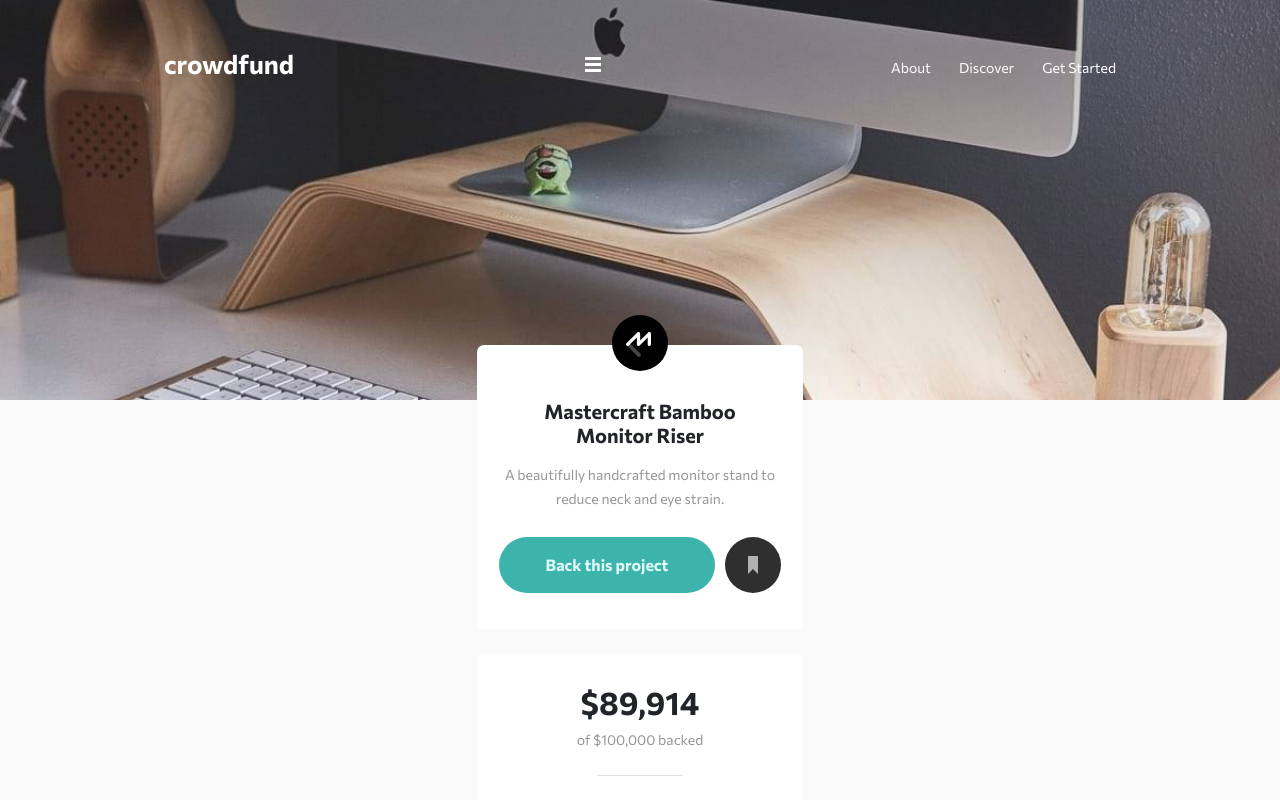
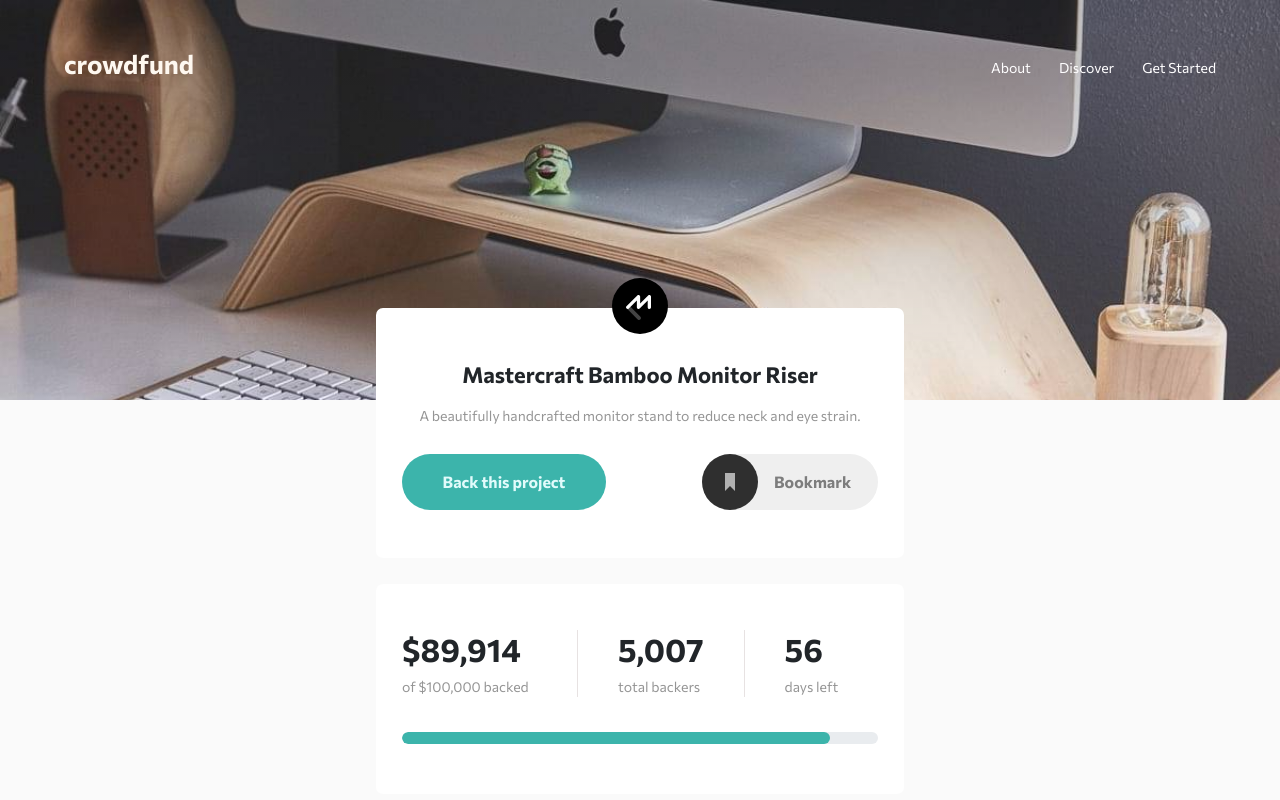
Before and after one commit to Francisco-Webdeveloper/crowdfund, a React (Create React App) app: page /project-crowdfunding/1 in a window 1280 px wide. Shown: the top 800 px of the page. Built offline with nearby package versions, Linux system fonts and the light colour scheme.

Commit message:
add 1 additional breakpoint and adjusted css

```diff
--- a/src/components/About/About.module.scss
+++ b/src/components/About/About.module.scss
@@ -5,7 +5,7 @@
   font-size: 18px;
   font-weight: 700;
   margin-bottom: 23px;
-  @media (min-width: 1440px) {
+  @media (min-width: 992px) {
     font-size: 20px;
     margin-bottom: 36px;
   }
@@ -16,7 +16,7 @@
   line-height: 25px;
   color: $paragraph-color;
   white-space: pre-wrap;
-  @media (min-width: 1440px) {
+  @media (min-width: 992px) {
     font-size: 16px;
     line-height: 30px;
     margin-bottom: 39px;
--- a/src/components/CampaignList/CampaignList.module.scss
+++ b/src/components/CampaignList/CampaignList.module.scss
@@ -7,7 +7,7 @@
   font-size: 14px;
   margin-top: 24px;
   margin-bottom: 24px;
-  @media (min-width: 1440px) {
+  @media (min-width: 992px) {
     padding: 24px 26px 24px 27px;
     position: relative;
   }
@@ -18,8 +18,11 @@
   align-items: center;
   padding-top: 12px;
   margin-bottom: 34px;
+  @media (min-width: 992px) {
+    margin-bottom: 0;
+    padding-bottom: 16px;
+  }
   @media (min-width: 1440px) {
-    margin-bottom: 0;
     padding-bottom: 8px;
   }
 }
@@ -32,7 +35,7 @@ input[type="radio"] {
   height: 22px;
   margin-right: 16px;
   outline: none;
-  @media (min-width: 1440px) {
+  @media (min-width: 992px) {
     cursor: pointer;
     width: 24px;
     height: 24px;
@@ -48,7 +51,7 @@ input[type="radio"] {
     height: 60%;
     margin: 20% auto;
     border-radius: 50%;
-    @media (min-width: 1440px) {
+    @media (min-width: 992px) {
       margin: 20% 22%;
     }
   }
@@ -59,8 +62,10 @@ input[type="radio"] {
 
 .noProduct {
   font-weight: 700;
+  @media (min-width: 992px) {
+    font-size: 16px;
+  }
   @media (min-width: 1440px) {
-    font-size: 16px;
     padding-right: 18px;
     padding-bottom: 10px;
   }
@@ -70,10 +75,12 @@ input[type="radio"] {
   color: $paragraph-color;
   margin-bottom: 14px;
   line-height: 24px;
-  @media (min-width: 1440px) {
+  @media (min-width: 992px) {
     font-size: 15px;
     line-height: 28px;
-    padding-left: 50px;
     margin-bottom: 8px;
   }
+  @media (min-width: 1440px) {
+    padding-left: 50px;
+  }
 }
--- a/src/components/CampaignList/index.js
+++ b/src/components/CampaignList/index.js
@@ -46,7 +46,6 @@ export const CampaignList = ({
         </div>
         <p className={styles.description}>{noRewardPledgeDescription}</p>
       </div>
-      {/* {campaignsList} */}
       <ProductCampaignList
         campaigns={campaigns}
         formData={formData}
--- a/src/components/Navbar/Navbar.module.scss
+++ b/src/components/Navbar/Navbar.module.scss
@@ -9,6 +9,10 @@
   background: transparent;
   // Desktop
   @media (min-width: 992px) {
+    padding: 48px 64px;
+    z-index: 1;
+  }
+  @media (min-width: 1440px) {
     padding: 48px 164px;
     z-index: 1;
   }
@@ -17,7 +21,7 @@
     color: #fff;
     font-weight: 600;
     font-size: 26px;
-    @media (min-width: 1440px) {
+    @media (min-width: 992px) {
       // Desktop
       color: #fef8f0;
     }
@@ -26,7 +30,7 @@
   .menuIcon {
     cursor: pointer;
     margin-bottom: 6px;
-    @media (min-width: 1440px) {
+    @media (min-width: 992px) {
       display: none;
     }
   }
--- a/src/components/Pledge/Pledge.module.scss
+++ b/src/components/Pledge/Pledge.module.scss
@@ -6,11 +6,14 @@
   padding: 24px 0 10px 0;
   margin: 10px -22px 0 -22px;
   border-top: 1px solid #d5d0d0;
+  @media (min-width: 992px) {
+    margin-top: 24px;
+  }
   @media (min-width: 1440px) {
     display: flex;
     justify-content: space-between;
     align-items: center;
-    margin: 10px -27px 0 -27px;
+    margin: 24px -27px 0 -27px;
     padding: 24px 27px 0 27px;
   }
 }
--- a/src/components/PledgesModalCard/PledgesModalCard.module.scss
+++ b/src/components/PledgesModalCard/PledgesModalCard.module.scss
@@ -4,17 +4,23 @@
   width: 326px;
   margin: 0 auto;
   margin-top: 118px;
+  @media (min-width: 992px) {
+    width: 528px;
+    margin-top: 180px;
+  }
   @media (min-width: 1440px) {
     width: 732px;
-    margin-top: 180px;
   }
 }
 
 .modalContainer {
   padding: 36px 24px 4px 24px;
-  @media (min-width: 1440px) {
+  @media (min-width: 992px) {
     padding: 50px 48px 22px 48px;
   }
+  // @media (min-width: 1440px) {
+  //   padding: 50px 48px 22px 48px;
+  // }
 
   .header {
     display: flex;
@@ -25,19 +31,27 @@
     font-size: 18px;
     font-weight: 700;
     margin-bottom: 23px;
-    @media (min-width: 1440px) {
+    @media (min-width: 992px) {
       font-size: 24px;
       margin-bottom: 16px;
     }
+    // @media (min-width: 1440px) {
+    //   font-size: 24px;
+    //   margin-bottom: 16px;
+    // }
   }
 
   .modalClose {
     height: 15px;
     cursor: pointer;
-    @media (min-width: 1440px) {
+    @media (min-width: 992px) {
       margin-top: -25px;
       margin-right: -15px;
     }
+    // @media (min-width: 1440px) {
+    //   margin-top: -25px;
+    //   margin-right: -15px;
+    // }
   }
 
   .introduction {
@@ -45,10 +59,15 @@
     line-height: 25px;
     color: $paragraph-color;
     white-space: pre-wrap;
-    @media (min-width: 1440px) {
+    @media (min-width: 992px) {
       font-size: 16px;
       line-height: 30px;
       margin-bottom: 32px;
     }
+    // @media (min-width: 1440px) {
+    //   font-size: 16px;
+    //   line-height: 30px;
+    //   margin-bottom: 32px;
+    // }
   }
 }
--- a/src/components/ProductCampaignList/ProductCampaignList.module.scss
+++ b/src/components/ProductCampaignList/ProductCampaignList.module.scss
@@ -9,7 +9,7 @@
   font-size: 14px;
   margin-top: 24px;
   margin-bottom: 24px;
-  @media (min-width: 1440px) {
+  @media (min-width: 992px) {
     padding: 24px 26px 24px 27px;
     position: relative;
   }
@@ -31,8 +31,11 @@
   display: flex;
   align-items: center;
   margin-bottom: 26px;
+  @media (min-width: 992px) {
+    margin-bottom: 0;
+    padding-bottom: 8px;
+  }
   @media (min-width: 1440px) {
-    margin-bottom: 0;
     padding-bottom: 0;
   }
 }
@@ -52,7 +55,7 @@
 .pledgeAmount {
   margin-bottom: 0;
   color: $primary-color;
-  @media (min-width: 1440px) {
+  @media (min-width: 992px) {
     font-size: 16px;
     font-weight: 500;
   }
@@ -93,7 +96,7 @@ input[type="radio"] {
 
 .product {
   font-weight: 700;
-  @media (min-width: 1440px) {
+  @media (min-width: 992px) {
     font-size: 16px;
     padding-right: 18px;
   }
@@ -103,11 +106,13 @@ input[type="radio"] {
   color: $paragraph-color;
   margin-bottom: 14px;
   line-height: 24px;
-  @media (min-width: 1440px) {
+  @media (min-width: 992px) {
     font-size: 15px;
     line-height: 28px;
+    margin-bottom: 8px;
+  }
+  @media (min-width: 1440px) {
     padding-left: 50px;
-    margin-bottom: 8px;
   }
 }
 
@@ -116,9 +121,9 @@ input[type="radio"] {
   align-items: center;
   padding-top: 6px;
   padding-bottom: 6px;
-  @media (min-width: 1440px) {
+  @media (min-width: 992px) {
     position: absolute;
-    top: 23px;
+    top: 18px;
     right: 27px;
   }
 }
--- a/src/components/ProjectHeader/ProjectHeader.module.scss
+++ b/src/components/ProjectHeader/ProjectHeader.module.scss
@@ -10,7 +10,9 @@
   align-items: center;
   text-align: center;
   padding: 54px 26px 0 26px;
-  // DESKTOP
+  @media (min-width: 992px) {
+    height: 250px;
+  }
   @media (min-width: 1440px) {
     height: 266px;
   }
@@ -19,7 +21,9 @@
     position: absolute;
     top: -30px;
     left: 135px;
-    // Desktop
+    @media (min-width: 992px) {
+      left: 236px;
+    }
     @media (min-width: 1440px) {
       left: 336px;
     }
@@ -30,7 +34,10 @@
     font-weight: 700;
     margin-bottom: 16px;
     width: 200px;
-    // Desktop
+    @media (min-width: 992px) {
+      font-size: 22px;
+      width: 600px;
+    }
     @media (min-width: 1440px) {
       font-size: 28px;
       width: 600px;
@@ -41,22 +48,20 @@
     font-size: 14px;
     color: $paragraph-color;
     margin-bottom: 26px;
-    //mobile
     line-height: 24px;
-    // Desktop
     @media (min-width: 1440px) {
       font-size: 16px;
       margin-bottom: 36px;
-      // line-height: 0;
     }
   }
 
   .buttons {
     display: flex;
     justify-content: space-between;
-    // mobile
     width: 282px;
-    // Desktop
+    @media (min-width: 992px) {
+      width: 476px;
+    }
     @media (min-width: 1440px) {
       width: 638px;
     }
@@ -75,20 +80,18 @@
       background: $hover-color;
     }
     // Desktop
-    @media (min-width: 1440px) {
+    @media (min-width: 992px) {
       width: 204px;
     }
   }
 
-  // Mobile
-  @media (max-width: 1440px) {
+  @media (max-width: 992px) {
     .bookmarkBtn {
       display: none;
     }
   }
 
-  // Desktop
-  @media (min-width: 1440px) {
+  @media (min-width: 992px) {
     .bookmarkBtn {
       width: 176px;
       height: 56px;
--- a/src/components/StatusCard/StatusCard.module.scss
+++ b/src/components/StatusCard/StatusCard.module.scss
@@ -11,31 +11,39 @@
   @include cardDesign;
   text-align: center;
   padding: 0 22px;
-  // Desktop
-  @media (min-width: 1440px) {
+  @media (min-width: 992px) {
     height: 210px;
     display: grid;
+    grid-template-columns: 175px 1fr 1fr;
+    padding: 46px 26px;
+    text-align: left;
+  }
+  @media (min-width: 1440px) {
     grid-template-columns: 150px 300px auto;
     padding: 46px;
-    text-align: left;
   }
 
   .moneyBacked {
     height: 122px;
+    @media (min-width: 992px) {
+      height: 0;
+      padding-right: 40px;
+    }
     @media (min-width: 1440px) {
-      height: 0;
+      padding: 0;
+      padding-right: 0;
     }
     h1 {
       @include font-h1;
       padding-top: 30px;
-      @media (min-width: 1440px) {
+      @media (min-width: 992px) {
         padding: 0;
       }
     }
     p {
       color: $paragraph-color;
       font-size: 14px;
-      @media (min-width: 1440px) {
+      @media (min-width: 992px) {
         margin: 0;
       }
     }
@@ -48,23 +56,26 @@
     display: table;
     margin-left: auto;
     margin-right: auto;
-    @media (min-width: 1440px) {
+    @media (min-width: 992px) {
       height: 0;
       border-width: 0 1px 0 1px;
+      padding: 0 40px 0 40px;
+    }
+    @media (min-width: 1440px) {
       padding: 0 100px 0 50px;
     }
 
     h1 {
       @include font-h1;
       padding-top: 22px;
-      @media (min-width: 1440px) {
+      @media (min-width: 992px) {
         padding: 0;
       }
     }
     p {
       color: $paragraph-color;
       font-size: 14px;
-      @media (min-width: 1440px) {
+      @media (min-width: 992px) {
         margin: 0;
       }
     }
@@ -72,20 +83,24 @@
 
   .daysLeft {
     height: 122px;
+    @media (min-width: 992px) {
+      height: 40px;
+      padding-left: 40px;
+    }
     @media (min-width: 1440px) {
-      height: 40px;
+      padding-left: 0;
     }
     h1 {
       @include font-h1;
       padding-top: 20px;
-      @media (min-width: 1440px) {
+      @media (min-width: 992px) {
         padding: 0;
       }
     }
     p {
       color: $paragraph-color;
       font-size: 14px;
-      @media (min-width: 1440px) {
+      @media (min-width: 992px) {
         margin: 0;
       }
     }
@@ -95,7 +110,7 @@
     height: 12px;
     border-radius: 14px;
     // Desktop
-    @media (min-width: 1440px) {
+    @media (min-width: 992px) {
       grid-column: 1 / 4;
       margin-top: 30px;
     }
--- a/src/pages/Project.module.scss
+++ b/src/pages/Project.module.scss
@@ -2,7 +2,9 @@
   width: 326px;
   background: #fff;
   border-radius: 7px;
-  // Desktop
+  @media (min-width: 992px) {
+    width: 528px;
+  }
   @media (min-width: 1440px) {
     width: 728px;
     border-radius: 10px;
@@ -25,7 +27,7 @@
     position: relative;
     bottom: 55px;
     // Desktop
-    @media (min-width: 1440px) {
+    @media (min-width: 728px) {
       gap: 26px;
       bottom: 92px;
       margin-bottom: 32px;
--- a/src/style.scss
+++ b/src/style.scss
@@ -45,8 +45,9 @@ body {
 .modal-dialog {
   max-width: 326px;
   margin: 0 auto;
-
-  // Desktop
+  @media (min-width: 992px) {
+    max-width: 528px;
+  }
   @media (min-width: 1440px) {
     max-width: 732px;
   }
```
Also changed, not shown: src/components/CampaignCard/CampaignCard.module.scss (+5 -5 lines).
